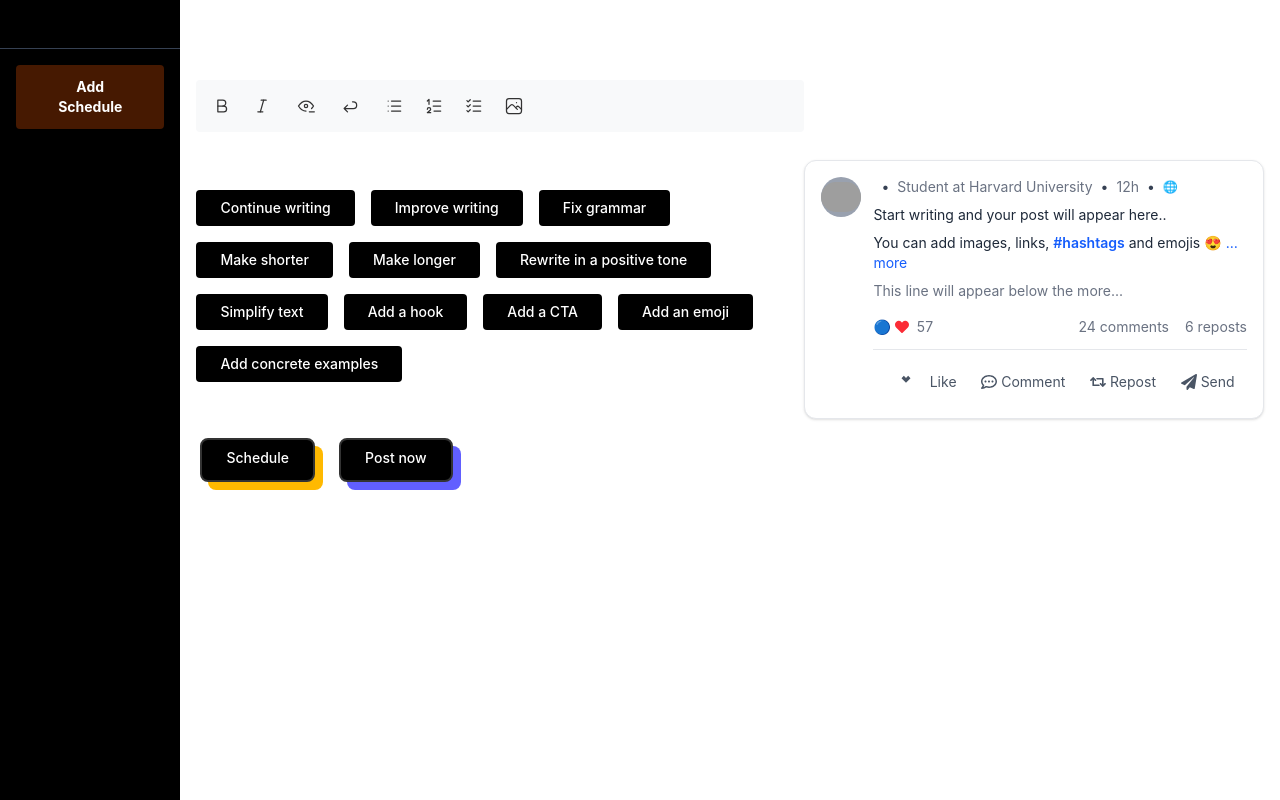
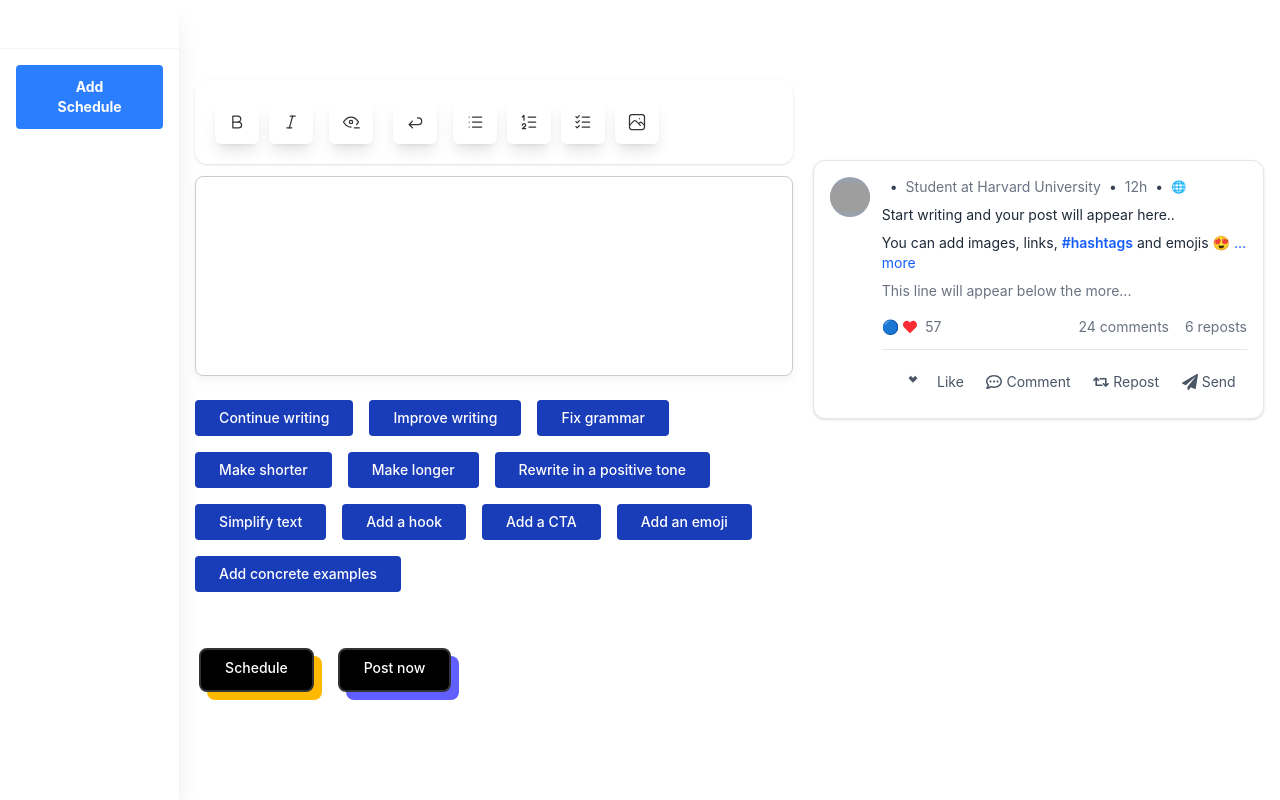
Before and after one commit to fahadsws/Next-Js, a Next.js app: page /create in a window 1280 px wide. Built offline with nearby package versions, Linux system fonts and the light colour scheme; no server answers; the database is empty; grey boxes are pictures that could not be loaded.

Commit message:
new desgin fix commit

```diff
--- a/src/app/(auth)/components/SideBar.jsx
+++ b/src/app/(auth)/components/SideBar.jsx
@@ -10,8 +10,8 @@ export default function SideBar({ slots }) {
     const { data: session } = useSession();
     return (
         <>
-            <div className="h-screen w-95 bg-black text-white flex flex-col justify-center">
-                <div className="p-6 text-2xl font-bold border-b border-gray-700">
+            <div className="h-screen w-95 bg-white shadow-xl flex flex-col justify-center">
+                <div className="p-6 text-2xl font-bold border-b border-gray-100">
                     {session && (
                         <div className="pb-6 col-span-full md:pb-0 md:col-span-6">
                             <a href="/" className="flex justify-center space-x-3 md:justify-start">
@@ -24,7 +24,7 @@ export default function SideBar({ slots }) {
                                     unoptimized
                                 />
                                 <p className="self-center text-sm
- font-semibold">{session?.user?.name}</p>
+ font-bold">{session?.user?.name}</p>
                             </a>
                         </div>
                     )}
@@ -32,7 +32,7 @@ export default function SideBar({ slots }) {
                 <nav className="flex-1 p-4">
                     <ul className="space-y-4">
                         <li className="flex gap-1">
-                            <button onClick={() => setIsOpen(true)} className="relative text-sm z-0 rounded bg-amber-950 font-bold px-10 py-3 transition-[all_0.3s_ease] after:absolute after:left-0 after:top-0 after:-z-10 after:h-full after:w-0 after:rounded after:bg-pink-700 after:transition-[all_0.3s_ease]  hover:after:w-full ">
+                            <button onClick={() => setIsOpen(true)} className="text-white relative text-sm z-0 rounded bg-blue-500 font-bold px-10 py-3 transition-[all_0.3s_ease] after:absolute after:left-0 after:top-0 after:-z-10 after:h-full after:w-0 after:rounded after:bg-blue-900 after:transition-[all_0.3s_ease]  hover:after:w-full ">
                                 Add Schedule
                             </button>
                         </li>
--- a/src/app/globals.css
+++ b/src/app/globals.css
@@ -15,11 +15,31 @@
   }
 }
 
-  body {
-    font-family: -apple-system, BlinkMacSystemFont, 'Segoe UI', Roboto, Oxygen, Ubuntu, Cantarell, sans-serif;
-    color: var(--text-color);
-    line-height: 1.6;
-  }
+.ProseMirror {
+  height: 200px;
+  padding: 12px;
+  border: 1px solid #ccc;
+  border-radius: 8px;
+  box-shadow: 0 4px 8px rgba(0, 0, 0, 0.05);
+  background-color: #fff;
+  font-size: 16px;
+  line-height: 1.5;
+  overflow-y: auto;
+  transition: box-shadow 0.2s ease-in-out;
+}
+
+.ProseMirror:focus {
+  outline: none;
+  box-shadow: 0 0 0 2px rgba(100, 150, 250, 0.3), 0 4px 12px rgba(0, 0, 0, 0.1);
+}
+
+
+body {
+  font-family: -apple-system, BlinkMacSystemFont, 'Segoe UI', Roboto, Oxygen, Ubuntu, Cantarell, sans-serif;
+  color: var(--text-color);
+  line-height: 1.6;
+}
+
 /* Header Styles */
 .header {
   display: flex;
--- a/src/components/Front/TextFormatterClient.jsx
+++ b/src/components/Front/TextFormatterClient.jsx
@@ -358,25 +358,20 @@ export default function TextFormatterClient({ slot }) {
 
 
   return (
-    <div className="rich-text-container flex justify-between px-4" style={{ position: 'relative' }}>
+    <div className="rich-text-container flex gap-5 px-4" style={{ position: 'relative' }}>
 
       <div className="w-[60%]">
-        <div className="editor-toolbar" style={{
-          display: 'flex',
-          gap: '8px',
-          padding: '8px',
-          background: '#f8f9fa',
-          borderRadius: '4px',
-          marginBottom: '8px',
-          position: 'relative'
-        }}>
-          <div className="toolbar-group" style={{ display: 'flex', gap: '4px' }}>
+        <div className="editor-toolbar bg-white rounded-xl mb-3 shadow-sm relative flex py-5 px-5 gap-3" >
+          <div className="toolbar-group" style={{ display: 'flex', gap: '10px' }}>
+            <div className="bg-white shadow-lg rounded-md flex items-center gap-2 px-1 py-1">
               <CustomButton
                 icon={IconBold}
                 onClick={() => applyFormat('bold', () => editor?.chain().focus().toggleBold().run())}
                 title="Bold"
                 isActive={editor?.isActive('bold')}
               />
+            </div>
+            <div className="bg-white shadow-lg rounded-md flex items-center gap-2 px-1 py-1">
               <CustomButton
                 icon={IconItalic}
                 onClick={() => applyFormat('italic', () => editor?.chain().focus().toggleItalic().run())}
@@ -384,8 +379,10 @@ export default function TextFormatterClient({ slot }) {
                 isActive={editor?.isActive('italic')}
               />
             </div>
+          </div>
 
-          <div className="toolbar-group" style={{ display: 'flex', gap: '4px' }}>
+          <div className="toolbar-group mx-1" style={{ display: 'flex', gap: '10px' }}>
+            <div className="bg-white shadow-lg rounded-md flex items-center gap-2 px-1 py-1">
               <CustomButton
                 icon={IconEyeMinus}
                 onClick={() => {
@@ -395,28 +392,47 @@ export default function TextFormatterClient({ slot }) {
                 isActive={showEmojiPicker}
               />
             </div>
+            {showEmojiPicker && (
+              <div style={{
+                position: 'absolute',
+                zIndex: 1000,
+                top: '100%',
+                left: 0
+              }}>
+                <EmojiPicker onEmojiClick={onEmojiClick} />
+              </div>
+            )}
 
-          <div className="toolbar-group" style={{ display: 'flex', gap: '4px' }}>
+          </div>
+
+          <div className="toolbar-group mx-1" style={{ display: 'flex', gap: '10px' }}>
+            <div className="bg-white shadow-lg rounded-md flex items-center gap-2 px-1 py-1">
               <CustomButton
                 icon={IconArrowBack}
                 onClick={() => editor?.chain().focus().undo().run()}
                 title="Undo"
               />
             </div>
+          </div>
 
-          <div className="toolbar-group" style={{ display: 'flex', gap: '4px', position: 'relative' }}>
+          <div className="toolbar-group" style={{ display: 'flex', gap: '10px', position: 'relative' }}>
+            <div className="bg-white shadow-lg rounded-md flex items-center gap-2 px-1 py-1">
               <CustomButton
                 icon={IconList}
                 onClick={() => applyFormat('bulletList', () => editor?.chain().focus().toggleBulletList().run())}
                 title="Bullet list"
                 isActive={editor?.isActive('bulletList')}
               />
+            </div>
+            <div className="bg-white shadow-lg rounded-md flex items-center gap-2 px-1 py-1">
               <CustomButton
                 icon={IconListNumbers}
                 onClick={() => applyFormat('orderedList', () => editor?.chain().focus().toggleOrderedList().run())}
                 title="Numbered list"
                 isActive={editor?.isActive('orderedList')}
               />
+            </div>
+            <div className="bg-white shadow-lg rounded-md flex items-center gap-2 px-1 py-1">
               <CustomButton
                 icon={IconListCheck}
                 onClick={() => {
@@ -429,6 +445,7 @@ export default function TextFormatterClient({ slot }) {
                 title="List options"
                 isActive={showListOptions}
               />
+            </div>
             <div style={{ position: 'relative' }}>
               <input
                 type="file"
@@ -437,6 +454,7 @@ export default function TextFormatterClient({ slot }) {
                 style={{ display: 'none' }}
                 accept="image/*,.pdf"
               />
+              <div className="bg-white shadow-lg rounded-md flex items-center gap-2 px-1 py-1">
                 <CustomButton
                   icon={IconPhoto}
                   onClick={() => {
@@ -444,6 +462,7 @@ export default function TextFormatterClient({ slot }) {
                   }}
                   title="Upload image/PDF"
                 />
+              </div>
             </div>
 
             {showListOptions && (
@@ -499,16 +518,6 @@ export default function TextFormatterClient({ slot }) {
           </div>
         </div>
 
-        {showEmojiPicker && (
-          <div style={{
-            position: 'absolute',
-            zIndex: 1000,
-            top: '100%',
-            left: 0
-          }}>
-            <EmojiPicker onEmojiClick={onEmojiClick} />
-          </div>
-        )}
 
         <RichTextEditor editor={editor} >
           <RichTextEditor.Content />
@@ -533,7 +542,7 @@ export default function TextFormatterClient({ slot }) {
             ].map(({ label, action }) => (
               <button disabled={loading}
                 key={action}
-                className="relative z-0 rounded bg-black px-6 py-2 text-white text-sm font-medium transition-all duration-300 after:absolute after:left-0 after:top-0 after:-z-10 after:h-full after:w-0 after:rounded after:bg-pink-700 after:transition-all after:duration-300 hover:after:w-full"
+                className="relative z-0 rounded bg-blue-800 px-6 py-2 text-white text-sm font-medium transition-all duration-300 after:absolute after:left-0 after:top-0 after:-z-10 after:h-full after:w-0 after:rounded after:bg-blue-900 after:transition-all after:duration-300 hover:after:w-full"
                 onClick={() => runApiAndUpdateEditor(action)}
               >
                 {label} {activeAction == action && (
```
Lines whose indentation alone changed are shown as unchanged.
